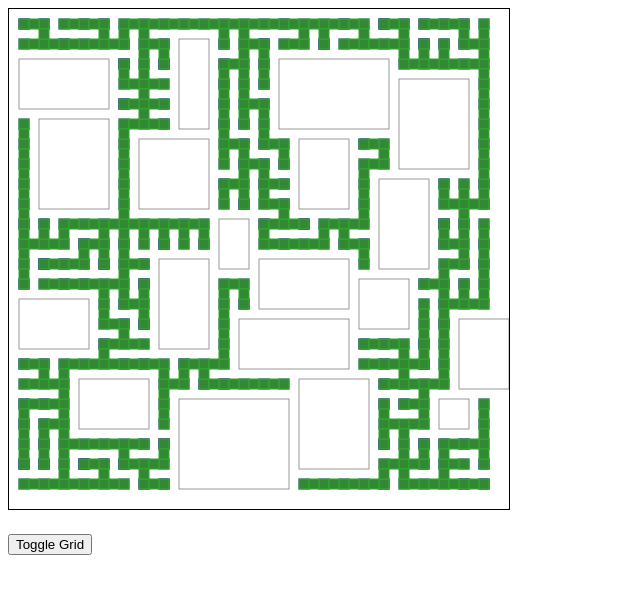
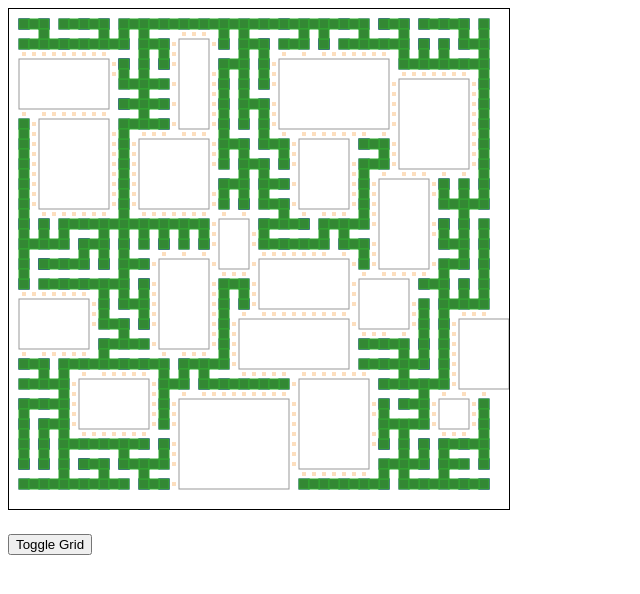
Before and after one commit to amonjerro/dungeon, a plain HTML site: page index.html in a window 1280 px wide. Shown: the whole page, without its empty margins (0-640 px from the left). Drawn offline with Linux system fonts and the light colour scheme.

Commit message:
Mark possible connections between rooms and corridors

```diff
--- a/index.html
+++ b/index.html
@@ -95,6 +95,20 @@
 					}
 				}
 
+				//Scan for room to corridor connections
+				for (let y = 1; y < map.length-1 ; y++){
+					for (let x = 1; x < map[0].length-1; x++){
+						if (map[y][x] != 0){
+							continue;
+						}
+						valid_connection = get_valid_wall_teardown(x,y)
+						if (valid_connection){
+							paintValidWallTeardown(x,y)
+						}
+					}
+				}
+
+
 			}
 
 			main()
--- a/js/graphics.js
+++ b/js/graphics.js
@@ -32,6 +32,11 @@ function paintCorridor(cell){
     }
 }
 
+function paintValidWallTeardown(x,y){
+    ctx.fillStyle = '#fcdebe'
+    ctx.fillRect(cell_x*x+3, cell_y*y+3, 4, 4)
+}
+
 function paintFrontier(cell){
     ctx.strokeStyle = '#3333AA';
     ctx.strokeRect(cell.x*cell_x, cell.y*cell_y, cell_x, cell_y);
--- a/js/structures.js
+++ b/js/structures.js
@@ -93,6 +93,35 @@ function get_valid_cell_neighbors(cell){
     return valid_neighbors
 }
 
+function get_valid_wall_teardown(x,y){
+    is_valid_connection = false
+    // Check vertical connection
+    if ((map[y-1][x] > 0 && map[y+1][x] > 0 && map[y-1][x] < 3 && map[y+1][x] < 3)){
+        let top = map[y-1][x]
+        let bottom = map[y+1][x]
+        if (top == 2 && top == bottom){
+            null;
+        } else {
+            //Mark as 3
+            map[y][x] = 3
+            is_valid_connection = true
+        }
+    }
+    // Check Horizontal Connection
+    if ((map[y][x-1] > 0 && map[y][x+1] > 0 && map[y][x-1] < 3 && map[y][x+1] < 3)){
+        let left = map[y][x-1]
+        let right = map[y][x+1]
+        if (left == 2 && left == right){
+            null;
+        } else {
+            //Mark as 3
+            map[y][x] = 3
+            is_valid_connection = true
+        }
+    }
+    return is_valid_connection
+}
+
 function dig_corridor(cell){
     map[cell.y][cell.x] = 2
     switch(cell.dir){
```
